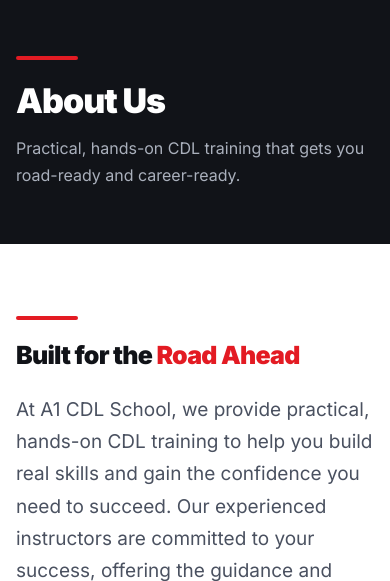
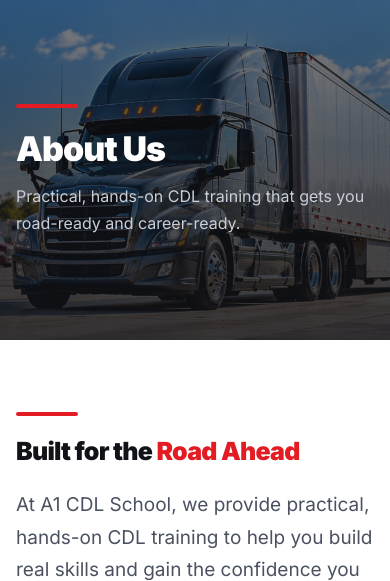
Before and after one commit to mandeepsingh/a1cdlschool, a PHP site: page /about.html in a window 390 px wide. Shown: the part 118-699 px from the top of the page. Run offline with PHP 8.4, Linux system fonts and the light colour scheme.

Commit message:
Add photo headers to program, about and contact pages
Add photo headers to program, about and contact pages

- Add page-hero-photo variant: truck photo anchored beside the heading,
  stretching to the right edge and fading into the dark background,
  with a tinted full-width fallback at tablet/phone widths
- Set a consistent min-height on photo heroes so images fit the same
  whether or not the hero has a button
- Use a --hero-photo variable with per-page classes for About, Contact,
  CDL Testing, CDL School Training and Company Contract Training
- Replace the Pricing hero image with a new cropped photo
- Add optimized JPG crops for each header and remove the unused sunset
  images

```diff
--- a/about.html
+++ b/about.html
@@ -117,7 +117,7 @@
   </header>
 
   <main id="main">
-    <section class="page-hero">
+    <section class="page-hero page-hero-photo hero-about">
       <div class="container">
         <span class="rule"></span>
         <h1>About Us</h1>
--- a/cdl-school-training.html
+++ b/cdl-school-training.html
@@ -199,7 +199,7 @@
     <!-- PLACEHOLDER CONTENT: prices, hours, schedules and policies on this page are sample figures.
          Replace them with A1 CDL School's real program details before launch. -->
 
-    <section class="page-hero">
+    <section class="page-hero page-hero-photo hero-training">
       <div class="container">
         <span class="rule"></span>
         <h1>CDL School Training</h1>
--- a/cdl-testing.html
+++ b/cdl-testing.html
@@ -213,7 +213,7 @@
          are sample details. Confirm A1 CDL School is an approved Ohio third-party CDL testing site and replace
          these with real details before launch. -->
 
-    <section class="page-hero">
+    <section class="page-hero page-hero-photo hero-testing">
       <div class="container">
         <span class="rule"></span>
         <h1>CDL Testing</h1>
--- a/company-contract-training.html
+++ b/company-contract-training.html
@@ -199,7 +199,7 @@
     <!-- PLACEHOLDER CONTENT: prices, hours, schedules and policies on this page are sample figures.
          Replace them with A1 CDL School's real program details before launch. -->
 
-    <section class="page-hero">
+    <section class="page-hero page-hero-photo hero-company">
       <div class="container">
         <span class="rule"></span>
         <h1>Company Contract Training</h1>
--- a/contact.html
+++ b/contact.html
@@ -201,7 +201,7 @@
   </header>
 
   <main id="main">
-    <section class="page-hero">
+    <section class="page-hero page-hero-photo hero-contact">
       <div class="container">
         <span class="rule"></span>
         <h1>Contact Us</h1>
--- a/css/styles.css
+++ b/css/styles.css
@@ -1363,8 +1363,33 @@ ol {
 
 /* Photo variant: truck photo sized to the hero height and pinned right, blending into the dark background */
 .page-hero-photo {
+  --hero-photo: url("../assets/pricing-hero.jpg");
   position: relative;
   overflow: hidden;
+  /* Same height on every page (with or without a button) so the photo fits consistently */
+  display: flex;
+  align-items: center;
+  min-height: clamp(340px, 30vw, 420px);
+}
+
+.page-hero-photo.hero-company {
+  --hero-photo: url("../assets/company-contract-hero.jpg");
+}
+
+.page-hero-photo.hero-contact {
+  --hero-photo: url("../assets/contact-hero.jpg");
+}
+
+.page-hero-photo.hero-about {
+  --hero-photo: url("../assets/about-hero.jpg");
+}
+
+.page-hero-photo.hero-testing {
+  --hero-photo: url("../assets/cdl-testing-hero.jpg");
+}
+
+.page-hero-photo.hero-training {
+  --hero-photo: url("../assets/cdl-training-hero.jpg");
 }
 
 .page-hero-photo::before {
@@ -1378,7 +1403,7 @@ ol {
   background:
     linear-gradient(90deg, var(--ink) 0%, rgba(17, 19, 24, .6) 22%, rgba(17, 19, 24, 0) 45%),
     linear-gradient(0deg, rgba(17, 19, 24, .35) 0%, rgba(17, 19, 24, 0) 30%),
-    url("../assets/freightliner-sunset-hero.jpg") left center / cover no-repeat;
+    var(--hero-photo) left center / cover no-repeat;
 }
 
 .page-hero-photo .container {
@@ -1818,7 +1843,7 @@ ol {
     left: 0;
     background:
       linear-gradient(180deg, rgba(17, 19, 24, .55) 0%, rgba(17, 19, 24, .85) 100%),
-      url("../assets/freightliner-sunset-hero.jpg") 70% center / cover no-repeat;
+      var(--hero-photo) 70% center / cover no-repeat;
   }
   /* vertical Venn: fixed circles, text scales with the diagram's width */
   .venn {
```
Also changed, not shown: assets/about-hero.jpg (added), assets/cdl-testing-hero.jpg (added), assets/cdl-training-hero.jpg (added), assets/company-contract-hero.jpg (added), assets/contact-hero.jpg (added), assets/freightliner-sunset-hero.jpg (deleted), assets/freightliner-sunset-highway.png (deleted), assets/pricing-hero.jpg (added).
